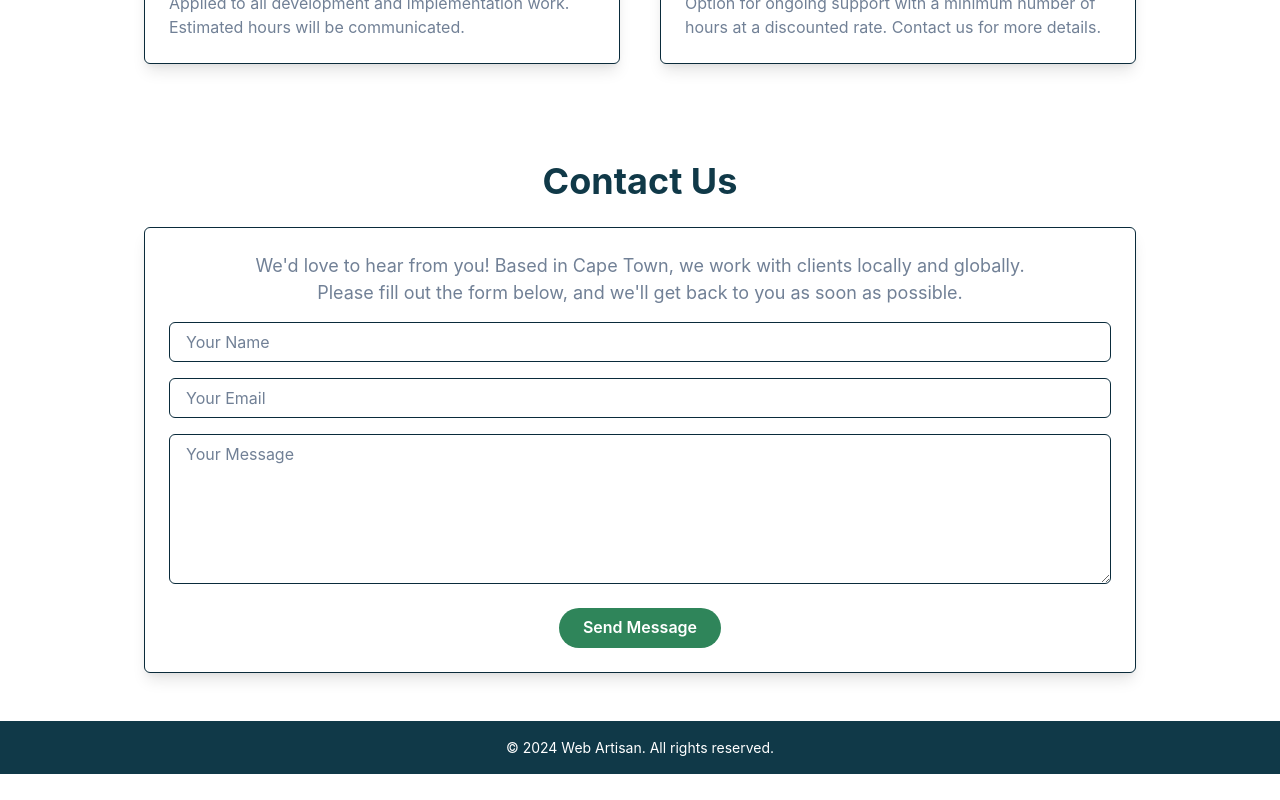
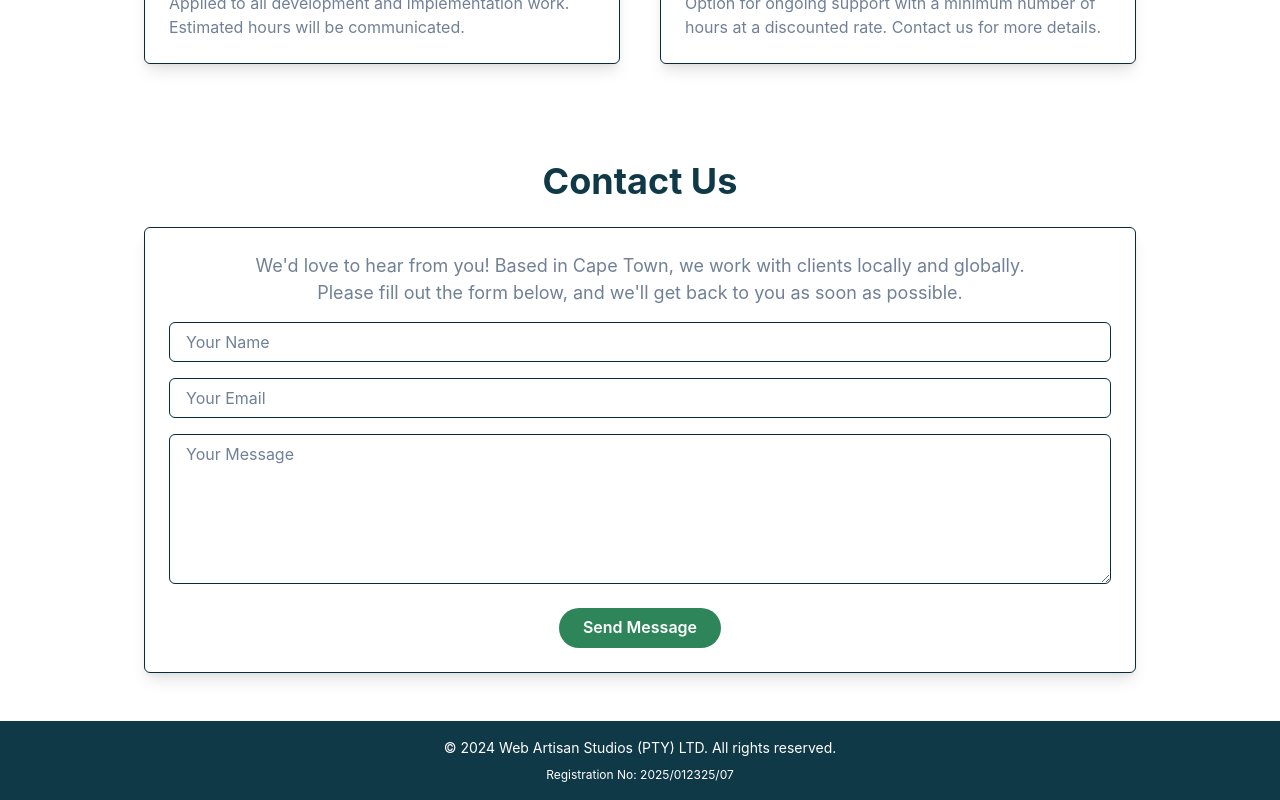
Before and after one commit to wernerbrynard/web-artisan, a Next.js app: page / in a window 1280 px wide. Shown: the part 1996-2796 px from the top of the page. Before the commit the page ends 2770 px from the top, so only its background shows below. Built offline with nearby package versions, Linux system fonts and the light colour scheme; no server answers.

Commit message:
Updated footer

```diff
--- a/src/components/Footer.js
+++ b/src/components/Footer.js
@@ -1,17 +1,17 @@
 // src/components/Footer.js
-import { Box, Text, Link } from "@chakra-ui/react";
+import { Box, Text } from "@chakra-ui/react";
 
 const Footer = () => {
-    return (
-        <Box as="footer" py={4} bg="var(--main-color)" color="white" textAlign="center">
-            <Text fontSize="sm">&copy; {new Date().getFullYear()} Web Artisan. All rights reserved.</Text>
-            {/* <Text fontSize="sm">
-                <Link href="/about-werner" color="white" _hover={{ color: "var(--accent-color)" }}>
-                    About
-                </Link>
-            </Text> */}
-        </Box>
-    );
+  return (
+    <Box as="footer" py={4} bg="var(--main-color)" color="white" textAlign="center">
+      <Text fontSize="sm">
+        &copy; {new Date().getFullYear()} Web Artisan Studios (PTY) LTD. All rights reserved.
+      </Text>
+      <Text fontSize="xs" mt={2}>
+        Registration No: 2025/012325/07
+      </Text>
+    </Box>
+  );
 };
 
 export default Footer;
```
